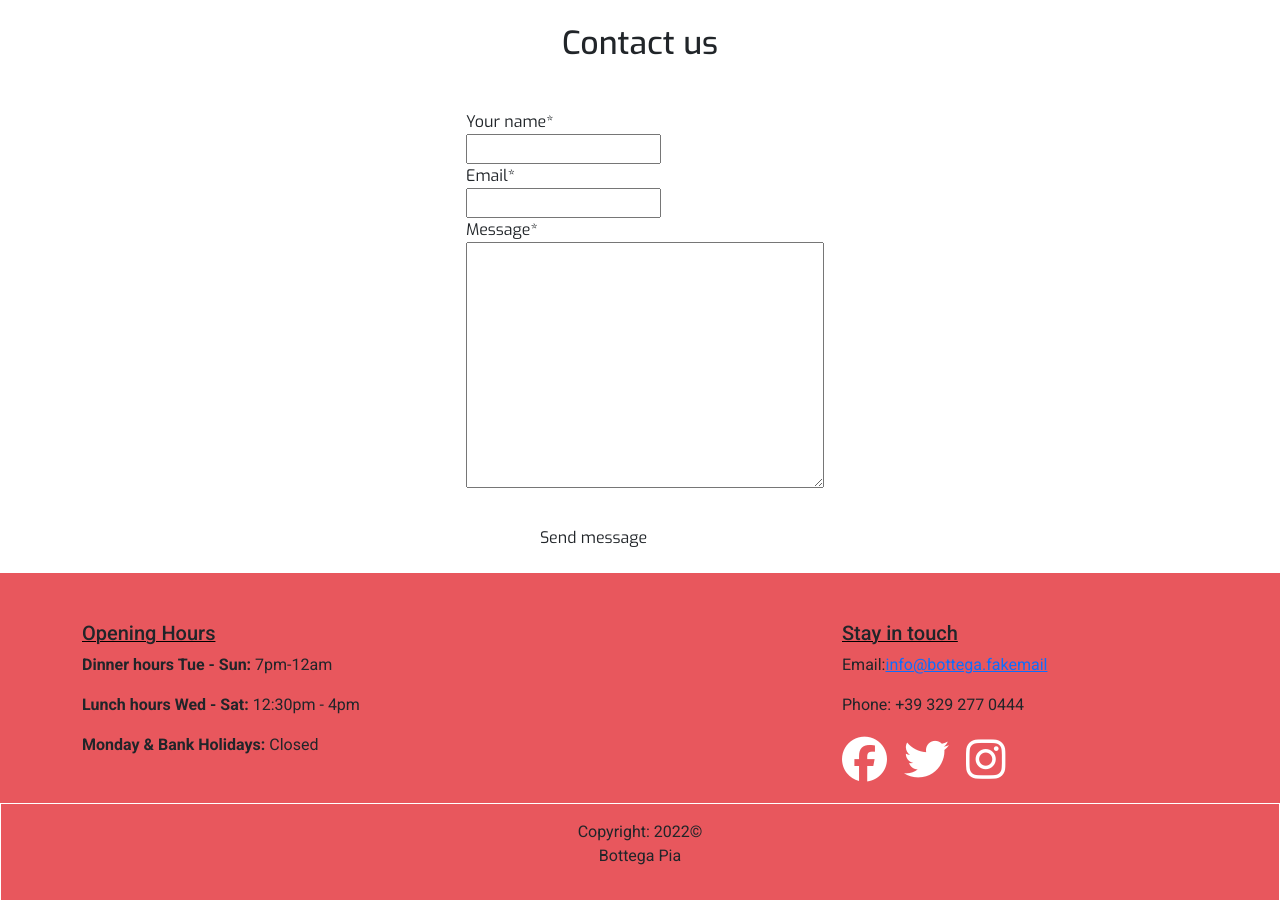
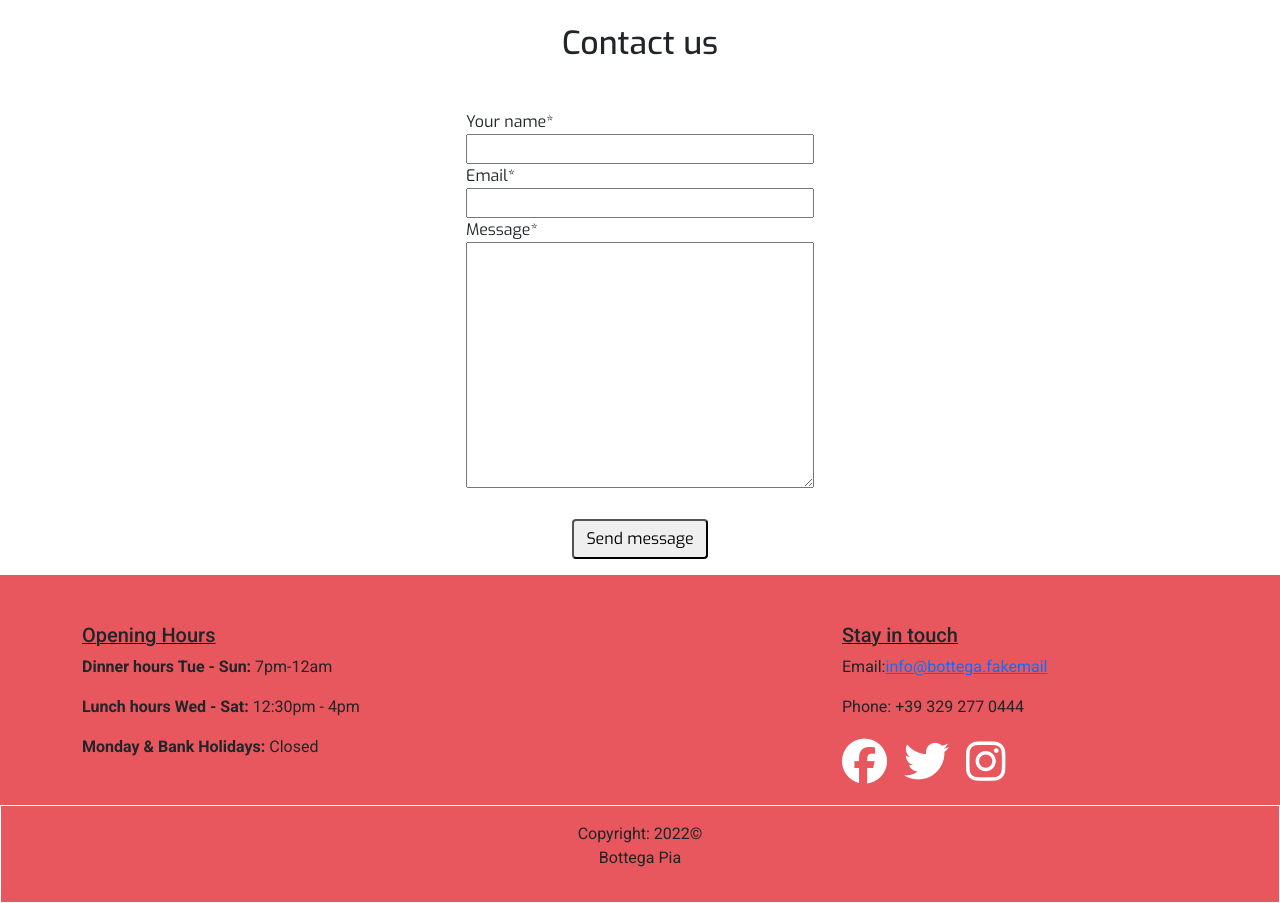
Before and after one commit to ExcellentWish/portfolio-project-4, a Django app: page /contact_us in a window 1280 px wide. Shown: the part 321-1224 px from the top of the page. Run offline with Django 3.2, Linux system fonts and the light colour scheme; some libraries are stand-ins or nearby versions.

Commit message:
fix layout on reservation from and contact us form

```diff
--- a/static/css/style.css
+++ b/static/css/style.css
@@ -48,15 +48,20 @@ body {
   list-style: none;
 }
 
-#full-form li label {
+#full-form li label,
+#full-form label {
   margin-left: 30px;
 }
 
 #full-form li {
   padding: 5px;
+  margin-bottom: 20px;
 }
 
-li input, li select, .input-group.date {
+
+li input,
+li select,
+.input-group.date {
   width: 300px;
   margin-right: 30px;
   float: right;
@@ -66,19 +71,20 @@ li input, li select, .input-group.date {
   display: block;
   margin: 0 auto;
   font-weight: 400;
-    color: #212529;
   text-align: center;
   -webkit-user-select: none;
   -moz-user-select: none;
   -ms-user-select: none;
   user-select: none;
-    background-color: transparent;
-    border: 1px solid transparent;
   padding: 0.375rem 0.75rem;
   font-size: 1rem;
   line-height: 1.5;
   border-radius: 0.25rem;
-    transition: color .15s ease-in-out,background-color .15s ease-in-out,border-color .15s ease-in-out,box-shadow .15s ease-in-out;
+  transition: color .15s ease-in-out, background-color .15s ease-in-out, border-color .15s ease-in-out, box-shadow .15s ease-in-out;
+}
+
+input#id_name.textinput.textInput, input#id_email.emailinput, textarea#id_message.textarea {
+  width: 100%;
 }
 
 /* Manage Reservations page */
--- a/templates/contact_us.html
+++ b/templates/contact_us.html
@@ -17,15 +17,15 @@
 <div class="container">
     <div class="row">
         <div class="col-sm-4"></div>
-        <div class="col-sm-3">
+        <div class="col-sm-4">
             <form action="" method="POST" class="contact-form mb-3 uni">
 
                     {% csrf_token %}
                     {{ contact_form | crispy }}
 
                     <button type="submit" class="button btn-outline-success mt-4 text-center submit-button">Send message</button>
+            </form>
 
-            </form>
         </div>
     </div>
 </div>
```
Also changed, not shown: templates/reservations.html (+2 -24 lines). Lines whose indentation alone changed are shown as unchanged.
